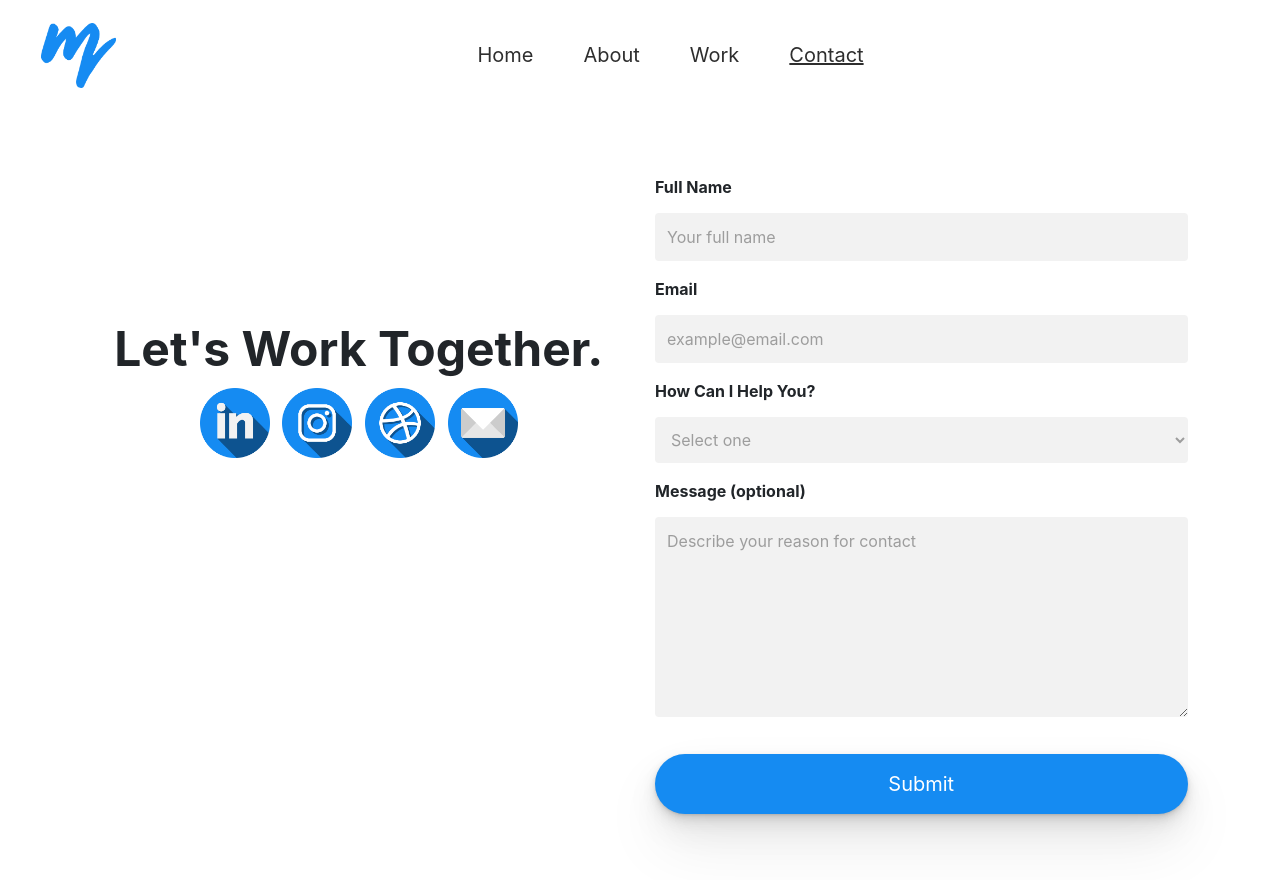
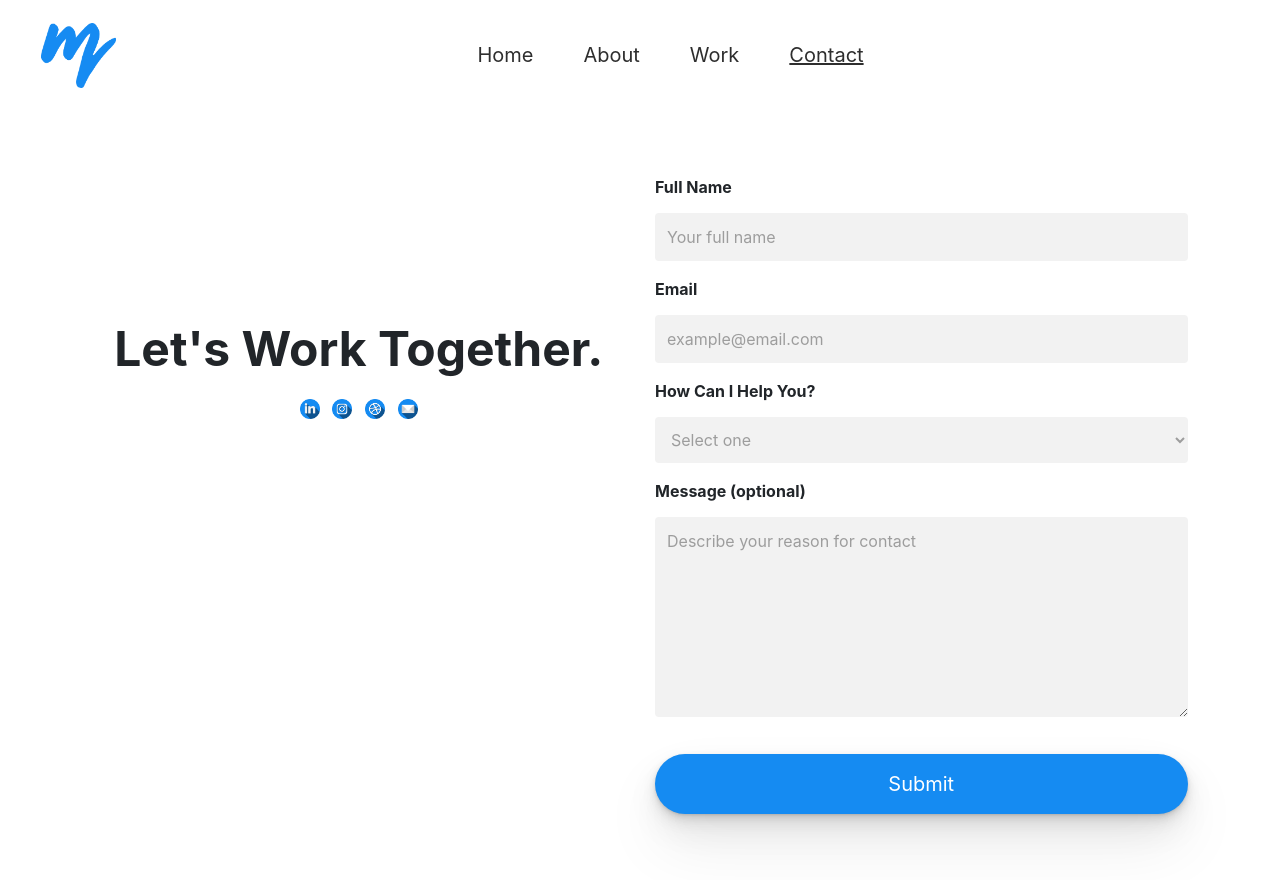
Before and after one commit to morgrob/2020-portfolio, a plain HTML site: page contact.html in a window 1280 px wide. Shown: the top 880 px of the page. Drawn offline with nearby package versions, Linux system fonts and the light colour scheme.

Commit message:
Update contact.css

```diff
--- a/contact.css
+++ b/contact.css
@@ -56,7 +56,7 @@ header {
 
 
 .media-link1 {
-    width: 70px;
+    width: 20px;
     transition: 0.35s ease;
     margin-left: 2px;
     margin-right: 2px;
```
